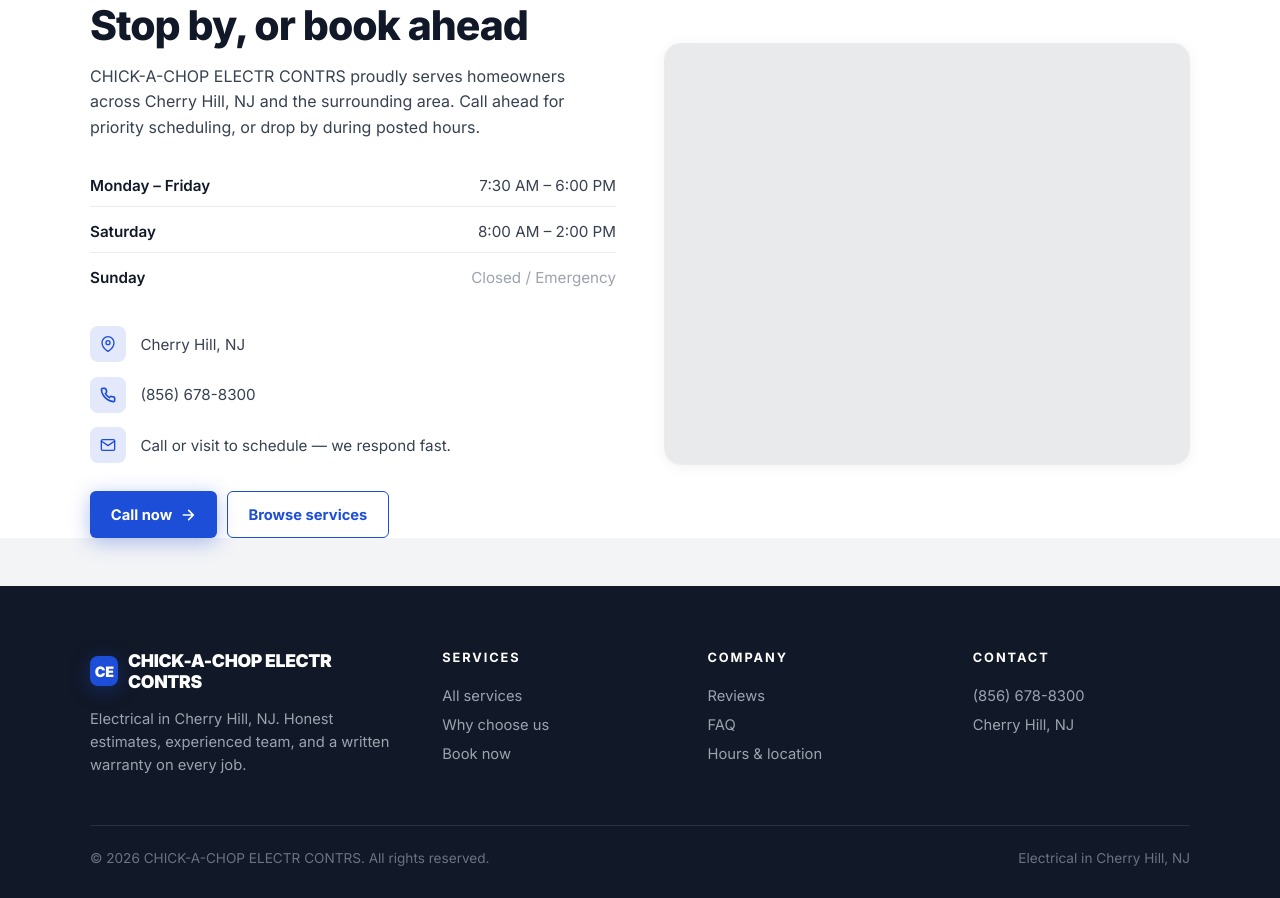
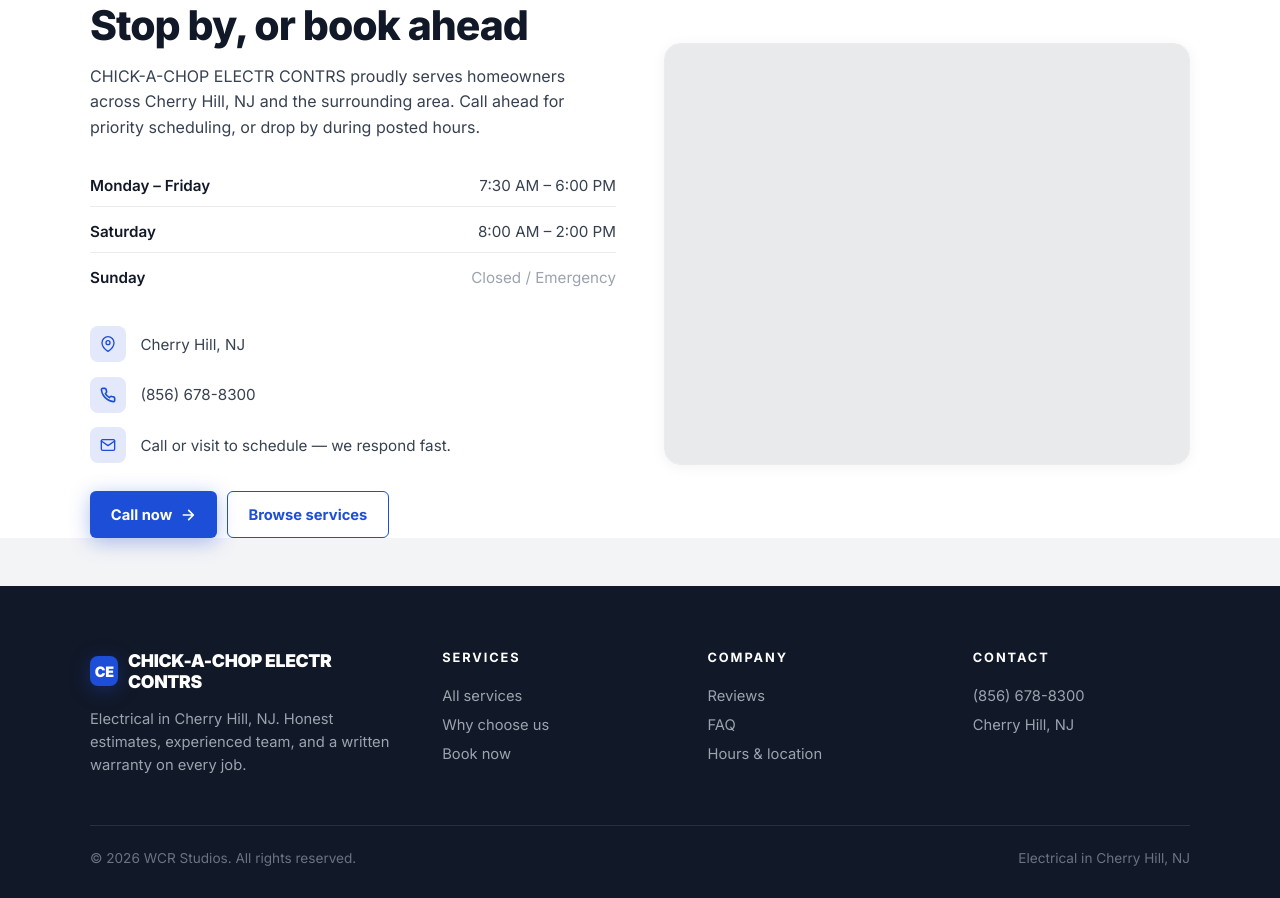
Before and after one commit to Wrenbjor/trades--chick-a-chop-electr-contrs, a plain HTML site: page index.html in a window 1280 px wide. Shown: the part 4665-5563 px from the top of the page. Drawn offline with nearby package versions, Linux system fonts and the light colour scheme; no server answers.

Commit message:
Update site

```diff
--- a/index.html
+++ b/index.html
@@ -605,7 +605,7 @@
     </div>
   </div>
   <div class="foot-bottom">
-    <div>&copy; 2026 CHICK-A-CHOP ELECTR CONTRS. All rights reserved.</div>
+    <div>&copy; 2026 WCR Studios. All rights reserved.</div>
     <div>Electrical in Cherry Hill, NJ</div>
   </div>
 </footer>
```
